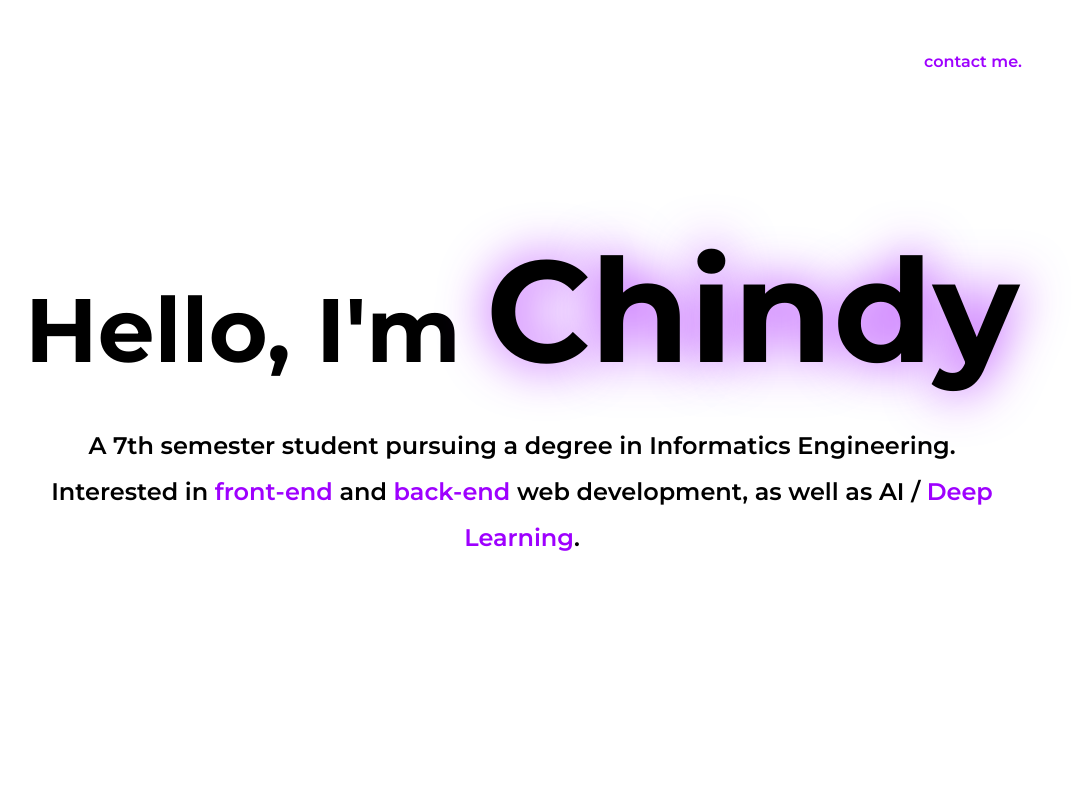
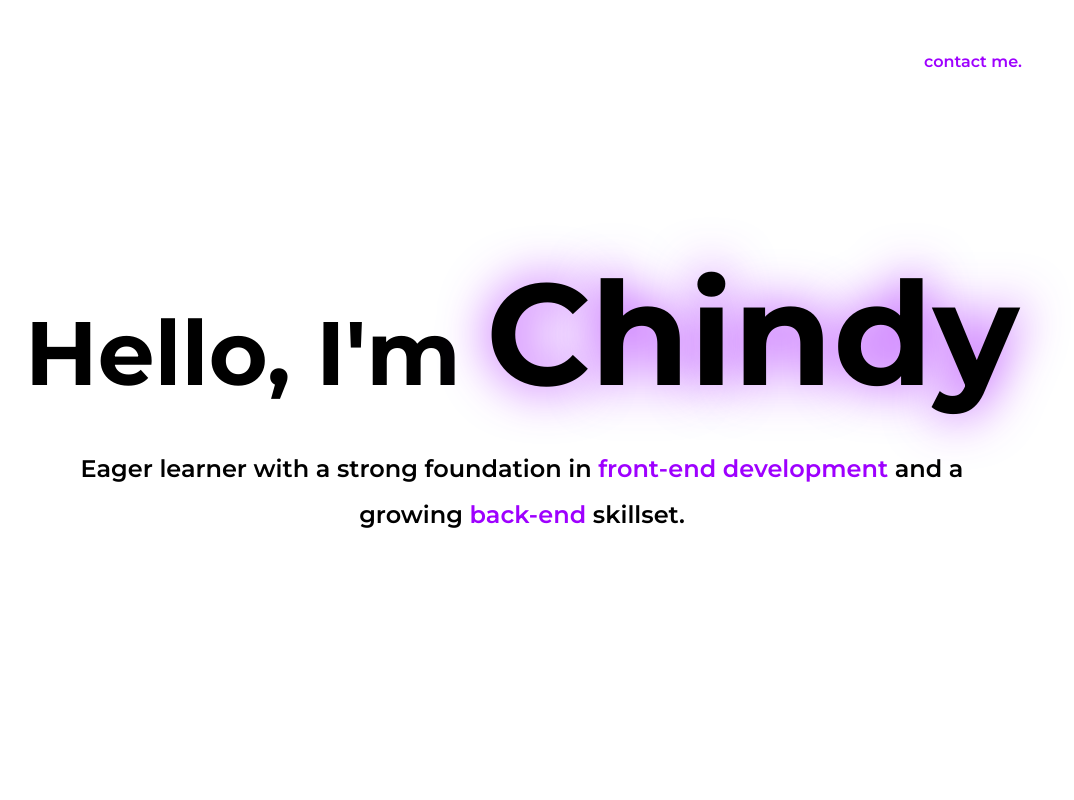
Before and after one commit to christiechindy/MyPortfolio, a Next.js app: page / in a window 1280 px wide. Shown: the top 800 px of the page, without its empty margins (118-1192 px from the left). Built offline with nearby package versions, Linux system fonts and the light colour scheme.

Commit message:
change me desc

```diff
--- a/src/sections/Intro.tsx
+++ b/src/sections/Intro.tsx
@@ -2,7 +2,7 @@ const Intro = () => {
     return (
         <section className="intro">
             <div className="name">Hello, I'm <span>Chindy</span></div>
-            <div className="info">A 7th semester student pursuing a degree in Informatics Engineering. Interested in <span>front-end</span> and <span>back-end</span> web development, as well as AI / <span>Deep Learning</span>.</div>
+            <div className="info">Eager learner with a strong foundation in <span>front-end development</span> and a growing <span>back-end</span> skillset.</div>
         </section>
     )
 }
```
